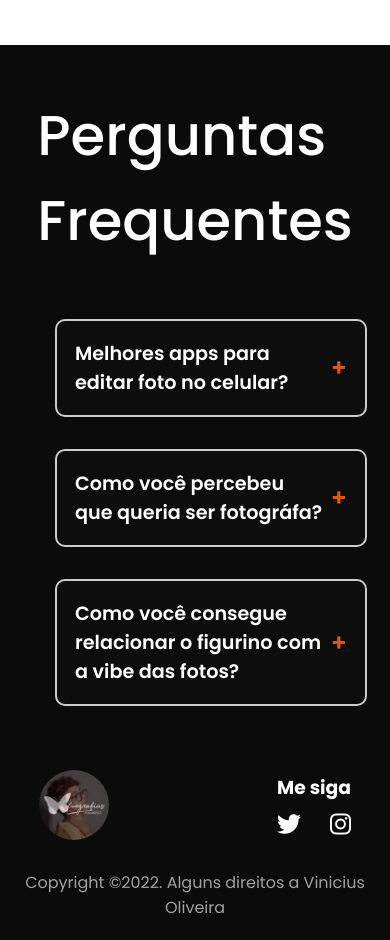
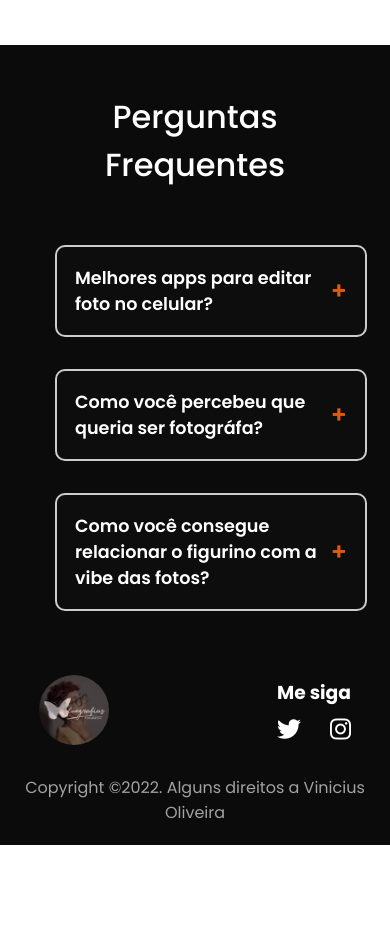
Before and after one commit to ViniciusOliver-stack/Landing-Pages, a plain HTML site: page index.html in a window 390 px wide. Shown: the part 4388-5328 px from the top of the page. After the commit the page ends 5233 px from the top, so only its background shows below. Drawn offline with nearby package versions, Linux system fonts and the light colour scheme.

Commit message:
Update media-queries.css

```diff
--- a/assets/css/media-queries.css
+++ b/assets/css/media-queries.css
@@ -100,3 +100,21 @@
         font-size: 1.2rem;
     }
 }
+
+@media(min-width: 320px) and (max-width: 768px){
+    .container_acordion{
+        text-align: center;
+    }
+    .container_acordion h1{
+        font-size: 2rem;
+        text-align: center;
+    }
+    .accordion{
+        font-size: 1.1rem;
+    }
+    .painel p{
+        font-size: 1.1rem;
+        text-align: left;
+    }
+
+}
```
